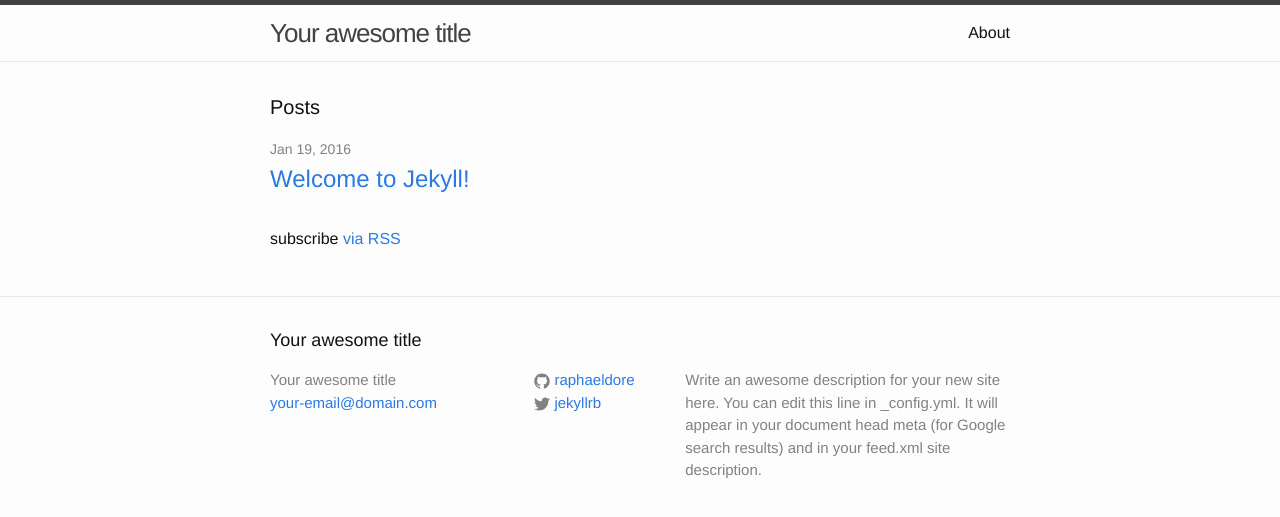
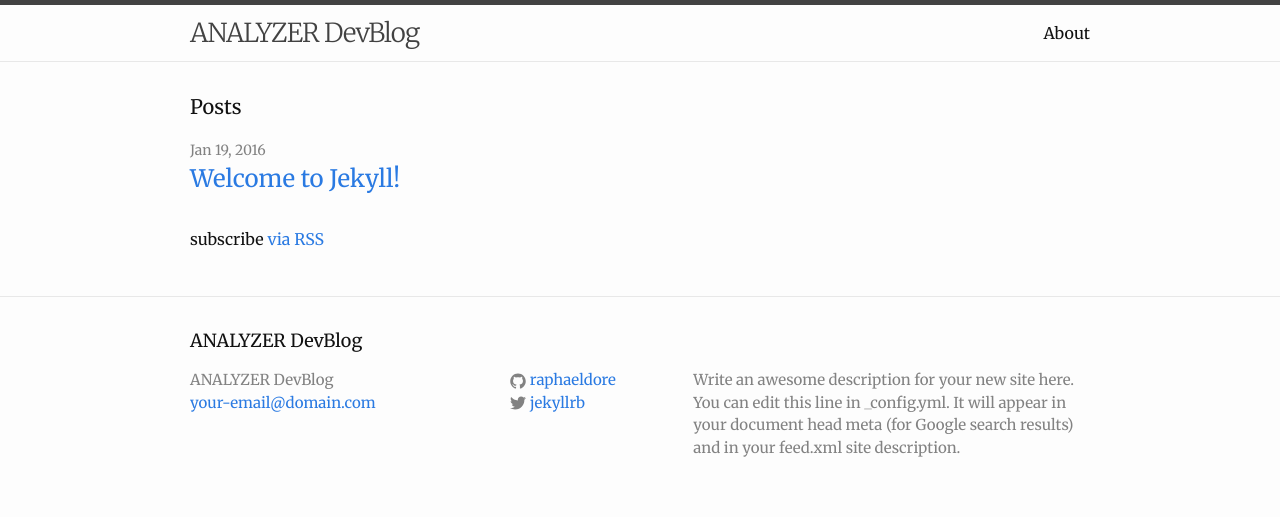
Before and after one commit to raphaeldore/analyzr, a Jekyll site: the page built from index.html, in a window 1280 px wide. Shown: the top 517 px of the page. Built offline with Jekyll 4.4.1, drawn with Linux system fonts in a browser that asks for light colours.

Commit message:
Changement du titre du site + tweaks font css + content plus large

```diff
--- a/_config.yml
+++ b/_config.yml
@@ -6,7 +6,7 @@
 # 'jekyll serve'. If you change this file, please restart the server process.
 
 # Site settings
-title: Your awesome title
+title: ANALYZER DevBlog
 email: your-email@domain.com
 description: > # this means to ignore newlines until "baseurl:"
   Write an awesome description for your new site here. You can edit this
--- a/css/main.scss
+++ b/css/main.scss
@@ -2,11 +2,11 @@
 # Only the main Sass file needs front matter (the dashes are enough)
 ---
 @charset "utf-8";
-
+@import url(http://fonts.googleapis.com/css?family=Ubuntu+Mono:400,400italic,700,700italic|Merriweather:400,700,400italic,700italic,300,300italic|Crimson+Text:400,400italic,600italic,600&subset=latin,latin-ext);
 
 
 // Our variables
-$base-font-family: "Helvetica Neue", Helvetica, Arial, sans-serif;
+$base-font-family: 'Merriweather', serif;
 $base-font-size:   16px;
 $base-font-weight: 400;
 $small-font-size:  $base-font-size * 0.875;
@@ -23,7 +23,7 @@ $grey-color-light: lighten($grey-color, 40%);
 $grey-color-dark:  darken($grey-color, 25%);
 
 // Width of the content area
-$content-width:    800px;
+$content-width:    75%;
 
 $on-palm:          600px;
 $on-laptop:        800px;
```
